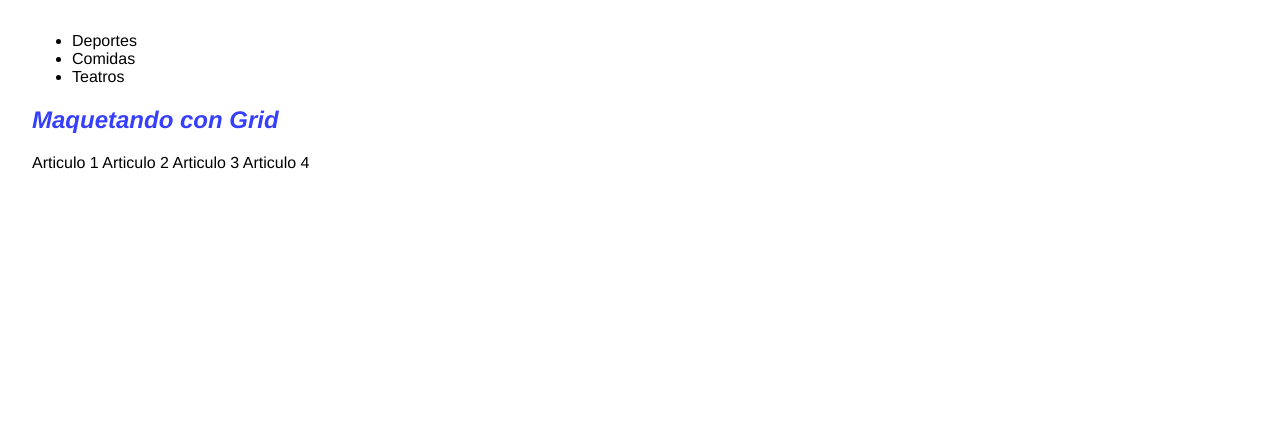
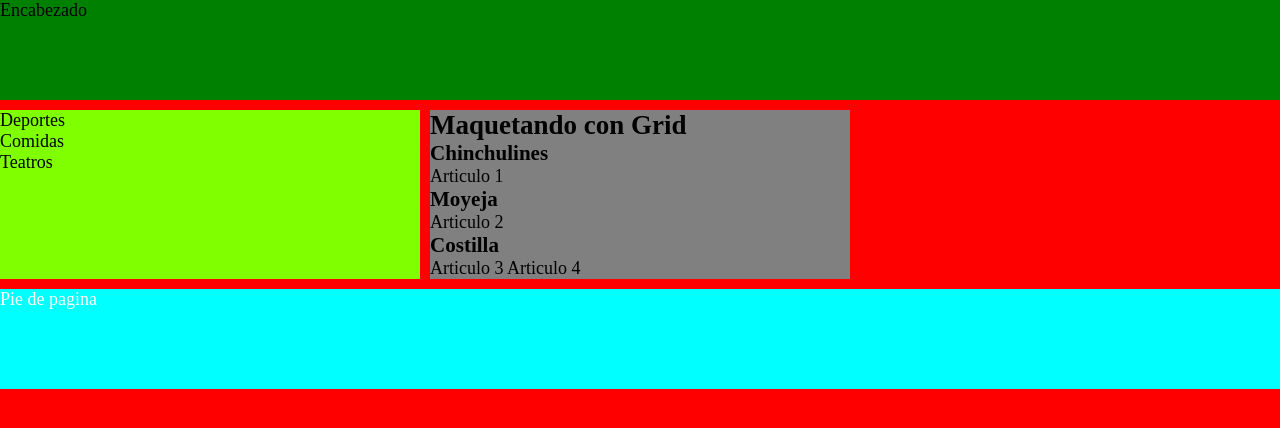
Before and after one commit to DarioCeballoss/MaquetadoGridLayOutMartesAlas10, a plain HTML site: page index.html in a window 1280 px wide. Drawn offline with Linux system fonts and the light colour scheme.

Commit message:
😜🚠 Updated with Glitch

```diff
--- a/index.html
+++ b/index.html
@@ -13,7 +13,7 @@
   </head>
   <body>
 
-  <header>
+  <header> Encabezado
   </header>
 
     <nav>
@@ -29,13 +29,19 @@
     <section>
     <h1>Maquetando con Grid</h1>
 
-      <articule> Articulo 1
+      <articule> <h3>
+        Chinchulines
+        </h3>Articulo 1
       </articule>
 
-    <articule> Articulo 2
+    <articule><h3>
+        Moyeja
+        </h3> Articulo 2
       </articule>
 
-    <articule> Articulo 3
+    <articule><h3>
+        Costilla
+        </h3> Articulo 3
       </articule>
 
     <articule> Articulo 4
@@ -45,6 +51,7 @@
 
 
     </section>
+    <footer>Pie de pagina</footer>
 
   </body>
 
--- a/style.css
+++ b/style.css
@@ -1,11 +1,45 @@
-/* CSS files add styling rules to your content */
+*{
+  margin:0;
+  padding:0;
+  Border:0;
+}
+body{
+  background-color: red;
+    font-size: large;
 
-body {
-  font-family: "Benton Sans", "Helvetica Neue", helvetica, arial, sans-serif;
-  margin: 2em;
+  display: grid;
+  grid-template-columns: repeat(3, 1fr);
+  grid-gap: 10px;
+  grid-auto-rows: minmax(100px, auto);
+
 }
 
-h1 {
-  font-style: italic;
-  color: #373fff;
+
+header{
+  background-color: green;
+  grid-column: 1 / -1;
 }
+
+
+
+footer{
+  background-color: aqua;
+color: white;
+  grid-column: 1 / -1;
+}
+
+
+
+section
+{background-color:gray;
+}
+
+
+
+article{background-color: Blue ;
+}
+
+
+
+nav{background-color: Chartreuse  ;
+}
```
